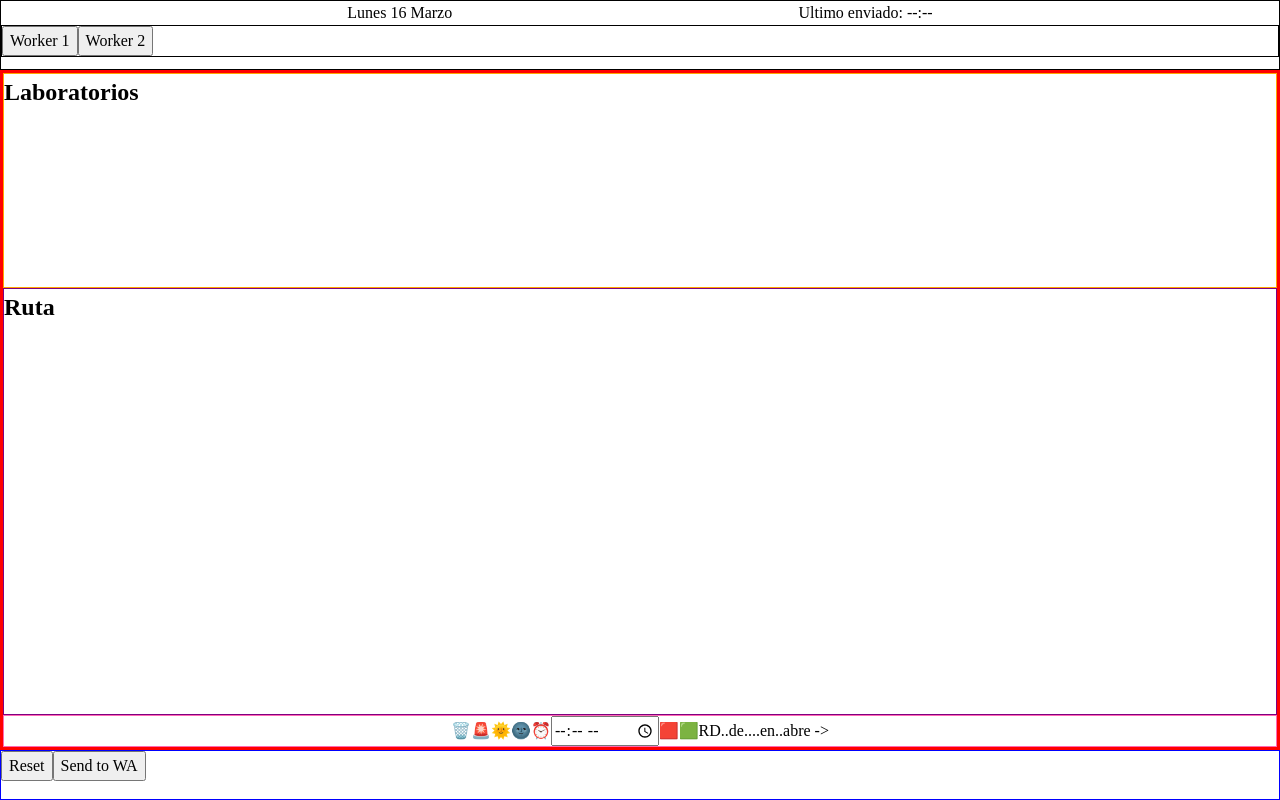
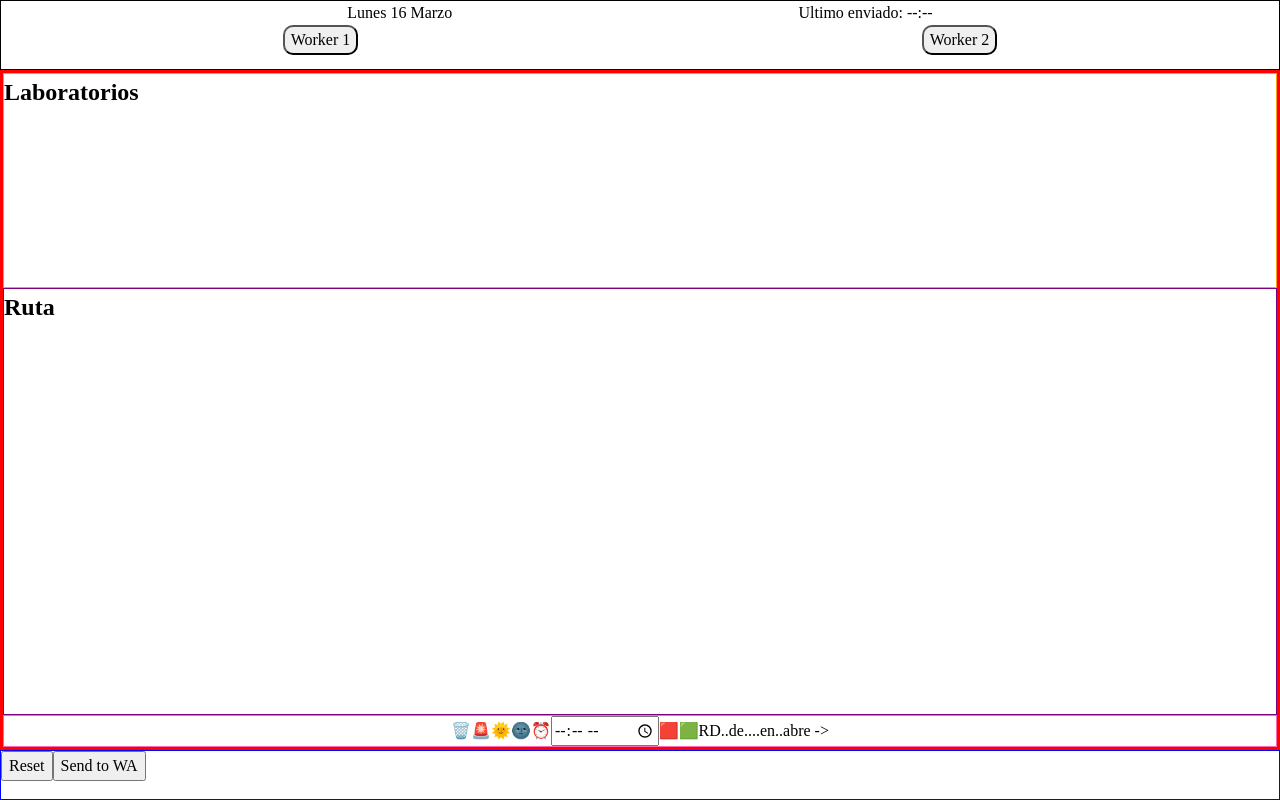
Before and after one commit to GeorginaMD/delivery-route-planner, a React (Vite) app in the folder delivery-route-planner/: page / in a window 1280 px wide. Built offline with nearby package versions, Linux system fonts and the light colour scheme.

Commit message:
Added layout styling for workers section

```diff
--- a/delivery-route-planner/src/components/WorkerBtn.css
+++ b/delivery-route-planner/src/components/WorkerBtn.css
@@ -1,3 +1,10 @@
 .worker-btn-container {
-    border: 1px solid black;
+    display: flex;
+    flex-direction: row;
+    justify-content: space-around;
+    width: 100%;
 }
+
+.worker-btn {
+    border-radius: 10px;
+}
```
